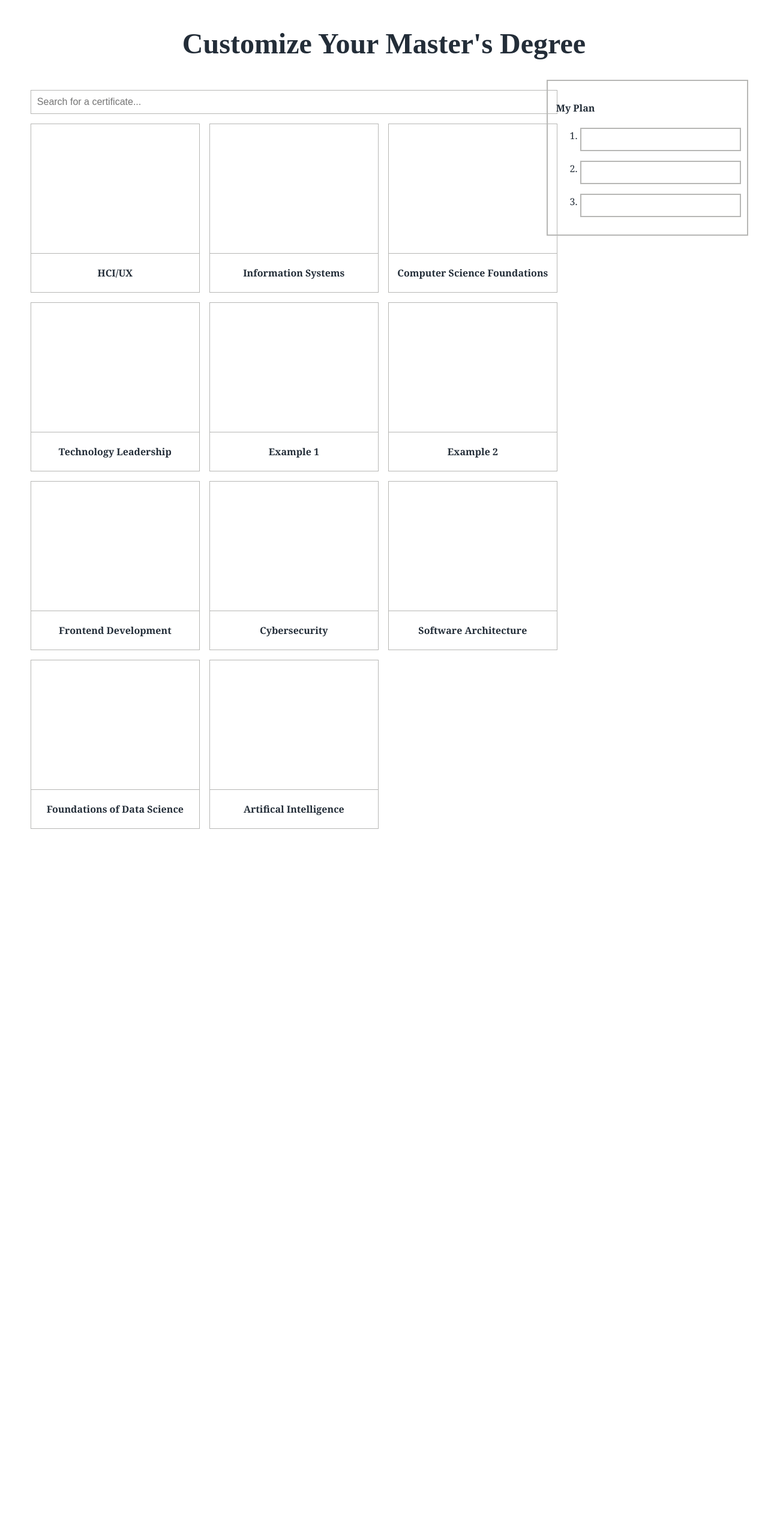
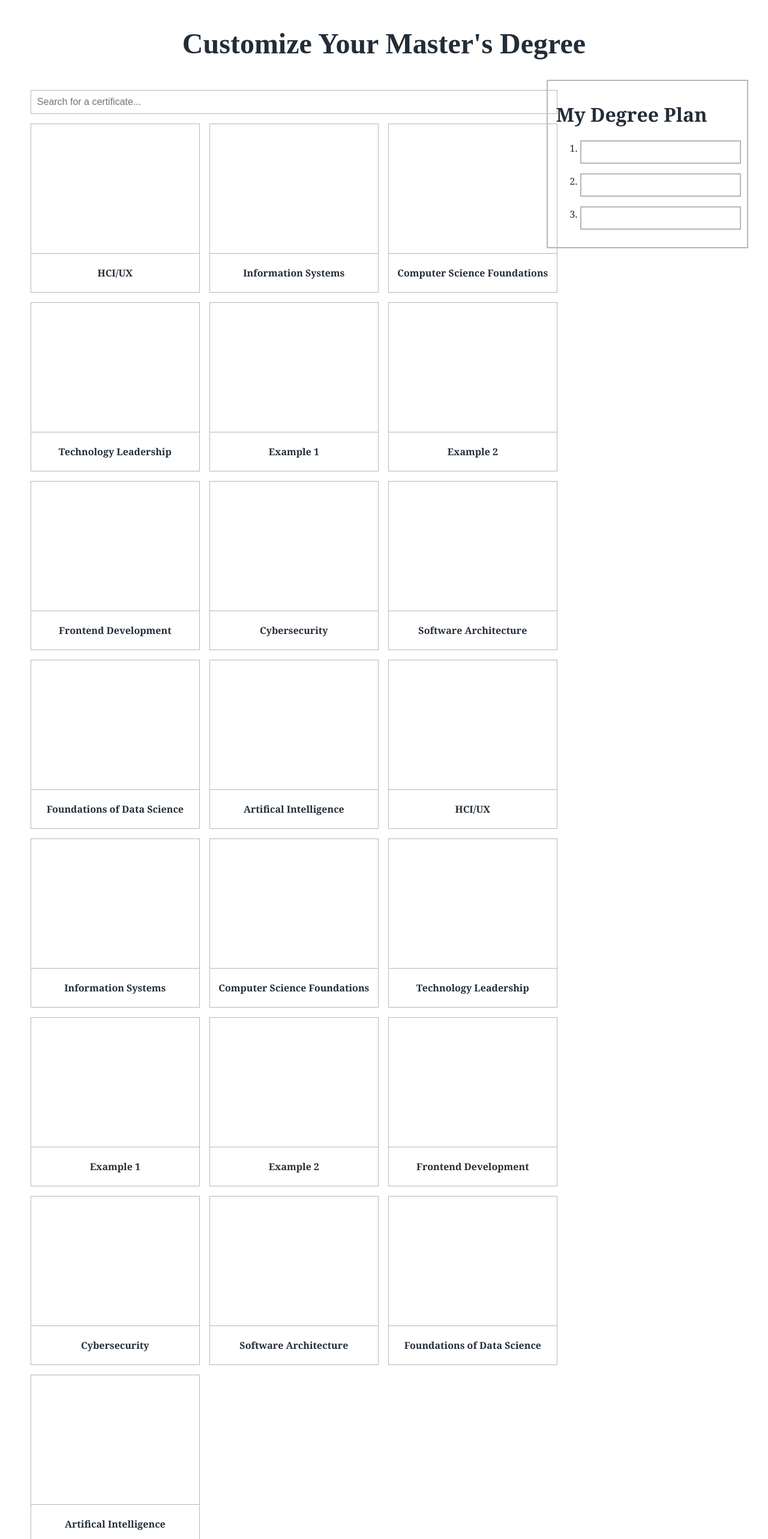
Before and after one commit to awanger/drexel_design_competition, a Vue app: page / in a window 1280 px wide. Shown: the part 20-2586 px from the top of the page at 60% size. Before the commit the page ends 1420 px from the top, so only its background shows below. Built offline with nearby package versions, Linux system fonts and the light colour scheme.

Commit message:
Add sticky positioning for My Degree Plan

```diff
--- a/src/App.vue
+++ b/src/App.vue
@@ -8,6 +8,7 @@
           <div class="card"
                 v-for="(cert,idx) in allPossibleCerts" :key="idx"
                 :class="{ disabled: selectedThree && !checkIfSelected(cert.name), selected: checkIfSelected(cert.name) }">
+
             <div class="overlay">
               <div class="btn-container">
                 <div class="btn">View Details</div>
@@ -25,7 +26,7 @@
         </div>
         <div class="window-sidebar">
           <div class="certificates-window">
-            <h4>My Plan</h4>
+            <h1 class="certificates-window-header">My Degree Plan</h1>
             <ol>
               <li class="placeholder">{{ checkedCerts[0] }}</li>
               <li class="placeholder">{{ checkedCerts[1] }}</li>
@@ -58,16 +59,17 @@ export default {
         { name: "Software Architecture", requiresCompsci: true },
         { name: "Foundations of Data Science", requiresCompsci: true},
         { name: "Artifical Intelligence", requiresCompsci: true},
-        // { name: "Example 6", requiresCompsci: true},
-        // { name: "Advanced Computer Science", requiresCompsci: true},
-        // { name: "Geology", requiresCompsci: false},
-        // { name: "Example 8", requiresCompsci: false },
-        // { name: "Psychology", requiresCompsci: false },
-        // { name: "Psychology of Darth Vader", requiresCompsci: false },
-        // { name: "Natural Language Processing", requiresCompsci: true },
-        // { name: "George W. Bush", requiresCompsci: true},
-        // { name: "Filmmaking", requiresCompsci: true},
-        // { name: "Music and Technology", requiresCompsci: true},
+        { name:"HCI/UX", requiresCompsci: false },
+        { name: "Information Systems", requiresCompsci: false},
+        { name: "Computer Science Foundations", requiresCompsci: false },
+        { name: "Technology Leadership", requiresCompsci: false },
+        { name: "Example 1", requiresCompsci: true},
+        { name: "Example 2", requiresCompsci: true},
+        { name: "Frontend Development", requiresCompsci: true },
+        { name: "Cybersecurity", requiresCompsci: true  },
+        { name: "Software Architecture", requiresCompsci: true },
+        { name: "Foundations of Data Science", requiresCompsci: true},
+        { name: "Artifical Intelligence", requiresCompsci: true},
       ],
       checkedCerts: []
     }
@@ -149,6 +151,8 @@ $overlay-color: lighten(#FFFDFD, 10%);
 .certificates-window {
   border: 2px solid $light-grey;
   padding: 4%;
+  position: sticky;
+  top: 20px;
 
   .placeholder {
     width: 100%;
```
